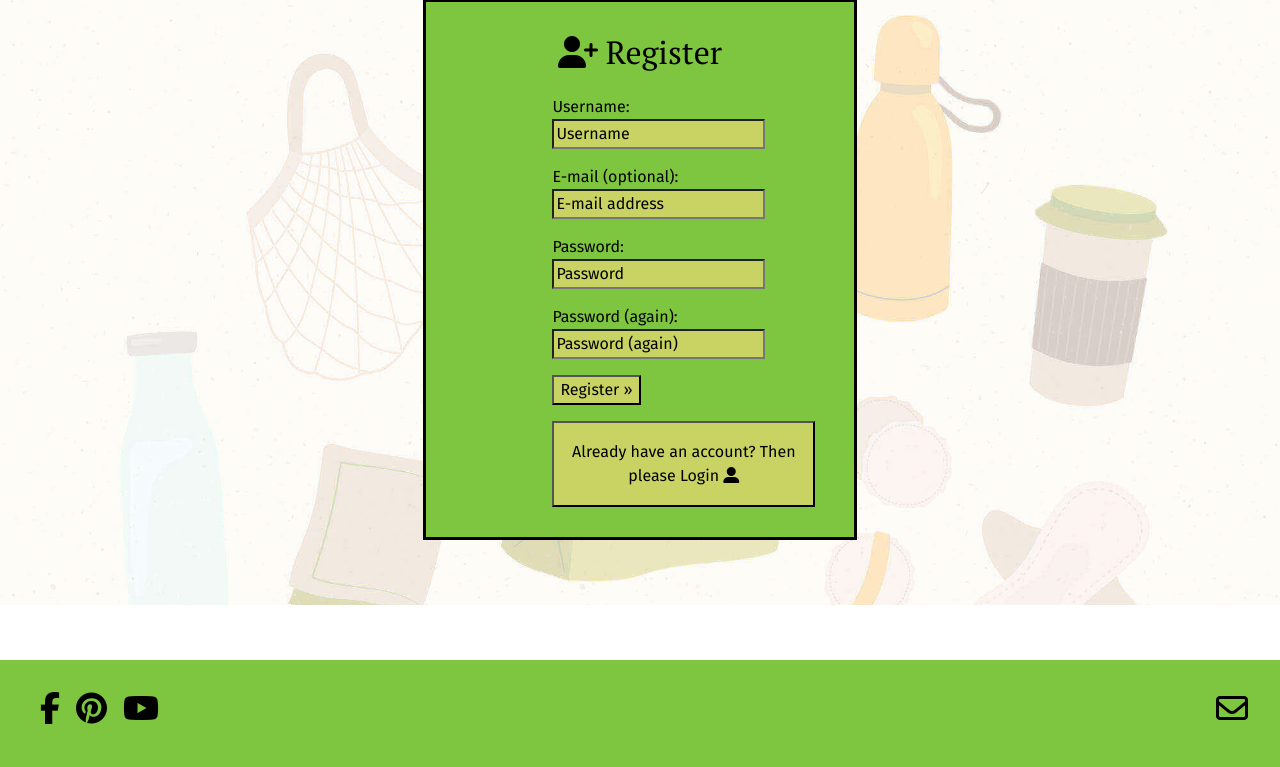
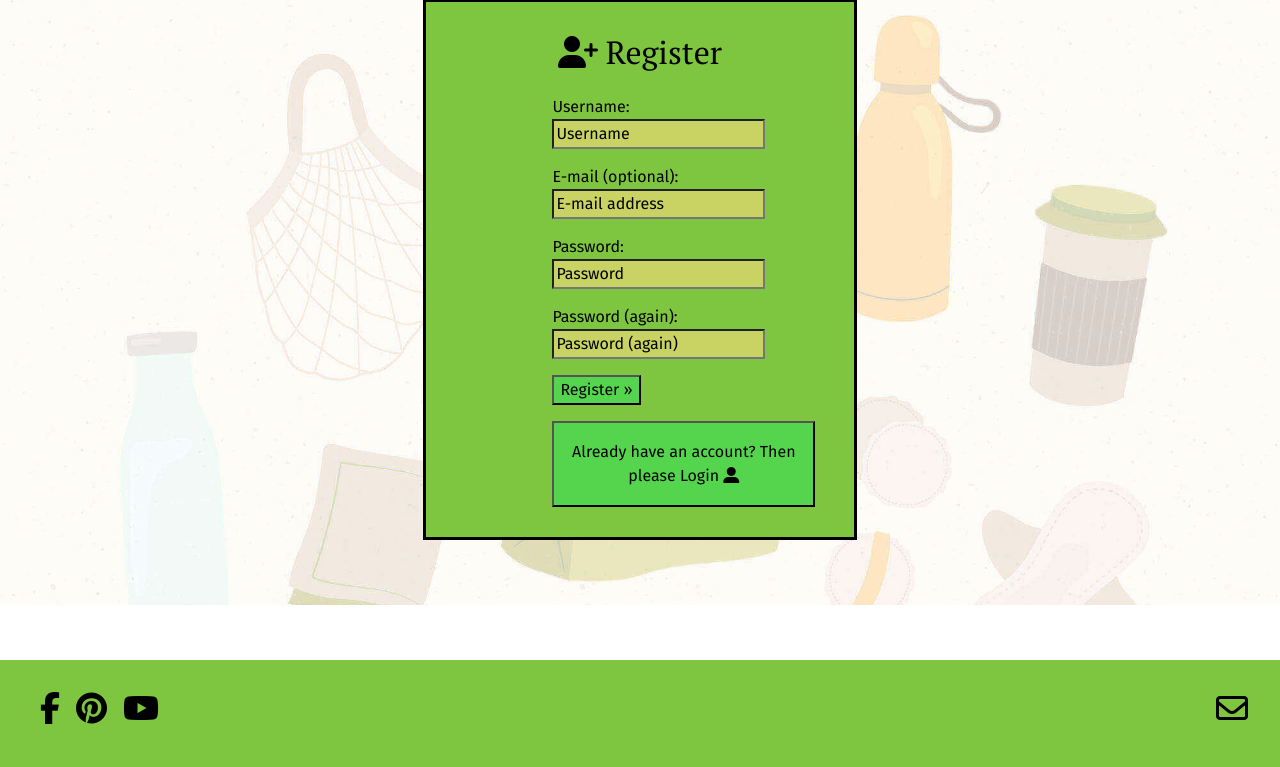
Before and after one commit to WojtekKamilowski/CI_PP4_MPN, a Django app: page /accounts/signup/ in a window 1280 px wide. Shown: the part 195-962 px from the top of the page. Run offline with Django 4.2, Linux system fonts and the light colour scheme; parts of the project's set-up code (start-up, migrations or seed data) failed here and were passed over; some libraries are stand-ins or nearby versions.

Commit message:
Test signup.html & login.html styles and update

```diff
--- a/static/css/style.css
+++ b/static/css/style.css
@@ -23,8 +23,8 @@ body::before {
     z-index: -1;
 }
 
-.my-bg {
-    background-color: #C8D363;
+.my-bg-green {
+    background-color: #55D54E;
 }
 
 h2 {
--- a/templates/account/login.html
+++ b/templates/account/login.html
@@ -19,11 +19,11 @@
           <input type="hidden" name="{{ redirect_field_name }}" value="{{ redirect_field_value }}"/>
           {% endif %}
           <a class="button secondaryAction" href="{% url 'account_reset_password' %}">{% trans "Forgot Password?" %}</a>
-          <button class="primaryAction my-bg" type="submit">{% trans "Login!" %} <i class="fa-solid fa-right-to-bracket"></i></button>
+          <button class="primaryAction my-bg-green" type="submit">{% trans "Login!" %} <i class="fa-solid fa-right-to-bracket"></i></button>
         </form>
         <div class="mt-3">
           <a href="{{ signup_url }}" class="my-auto" id="not-registered">
-            <button class="secondaryAction offset-md-3 my-bg">
+            <button class="secondaryAction offset-md-3 my-bg-green">
               <p>{% blocktrans %}
                 <div class="mt-1">
                   Not registered yet? Register now! <i class="fa-solid fa-user-plus"></i>
--- a/templates/account/signup.html
+++ b/templates/account/signup.html
@@ -17,11 +17,11 @@
           {% if redirect_field_value %}
           <input type="hidden" name="{{ redirect_field_name }}" value="{{ redirect_field_value }}" />
           {% endif %}
-          <button type="submit" class="my-bg">{% trans "Register" %} &raquo;</button>
+          <button type="submit" class="my-bg-green">{% trans "Register" %} &raquo;</button>
         </form>
         <div class="mt-3">
           <a href="{{ login_url }}" class="my-auto" id="registered">
-            <button class="secondaryAction offset-md-3 my-bg">
+            <button class="secondaryAction offset-md-3 my-bg-green">
               <p>{% blocktrans %}
                 <div class="mt-1">
                   Already have an account? Then please Login <i class="fa-solid fa-user-large"></i>
```
Also changed, not shown: README.md.
